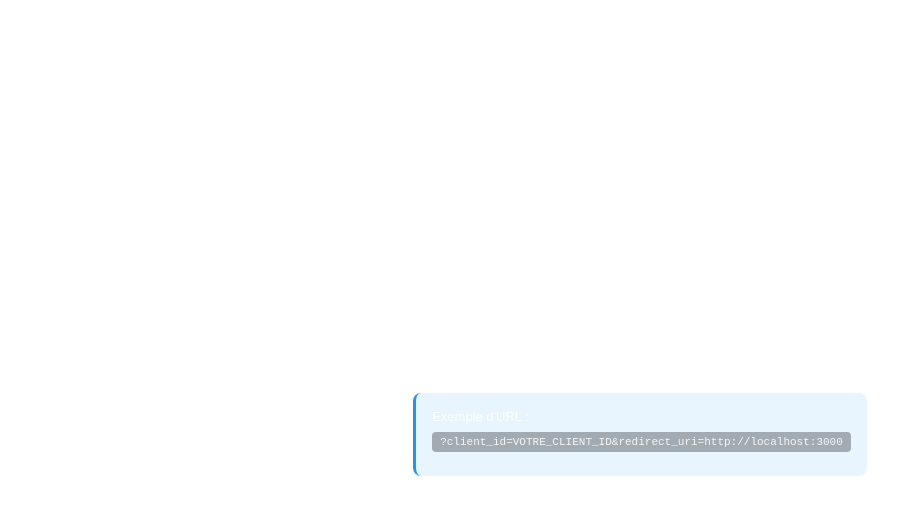
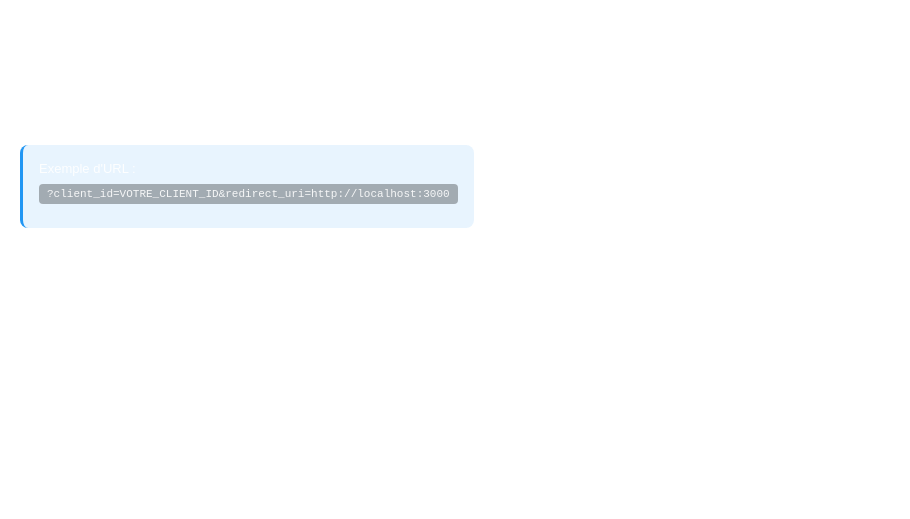
Before and after one commit to JaysonPasquier/GitViz, a plain HTML site: page overlay/spotify/spotify-widget.html in a window 1280 px wide. Shown: the part 17-536 px from the top of the page, without its empty margins (0-910 px from the left). Drawn offline with Linux system fonts and the light colour scheme.

Commit message:
new test version

```diff
--- a/overlay/spotify/spotify-widget.html
+++ b/overlay/spotify/spotify-widget.html
@@ -37,9 +37,8 @@
             font-family: var(--custom-font, Arial, sans-serif);
             color: #ffffff;
             display: flex;
-            align-items: center;
-            justify-content: center;
-            padding: 20px;
+            align-items: flex-start;
+            padding: 20px 0px 0px 0px;
         }
 
         #spotify-container {
```
